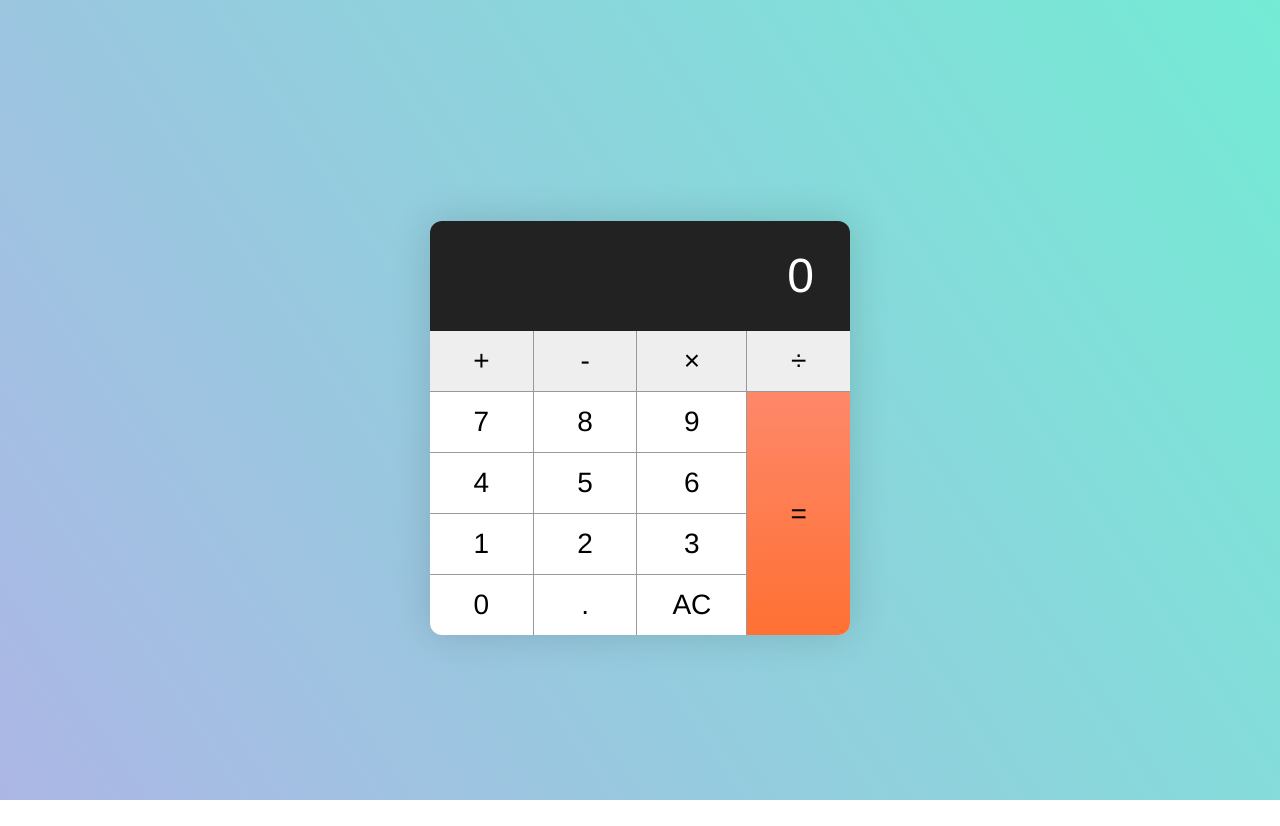
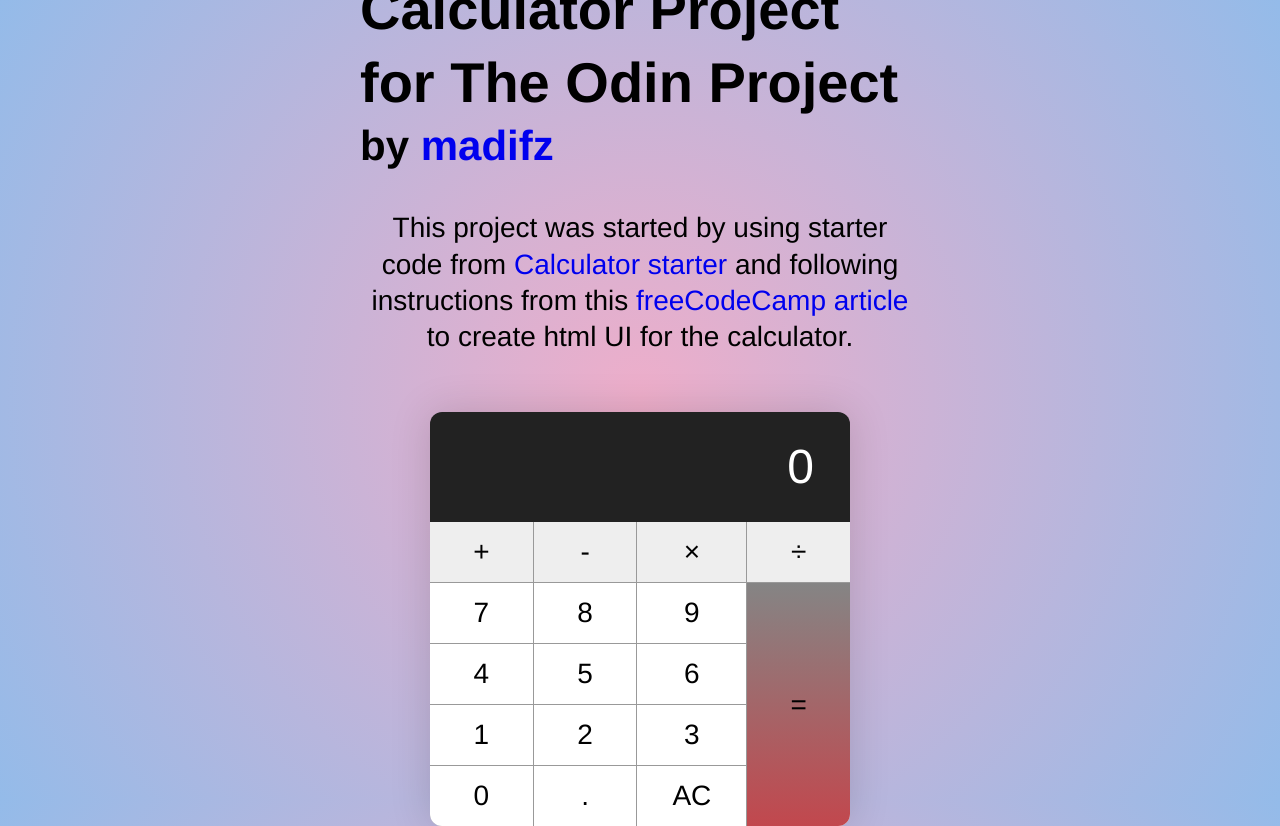
Before and after one commit to madifz/js-calculator, a plain HTML site: page index.html in a window 1280 px wide. Before the commit the page ends 800 px from the top, so only its background shows below. Drawn offline with Linux system fonts and the light colour scheme.

Commit message:
Minor CSS style changes for UI

```diff
--- a/index.html
+++ b/index.html
@@ -3,6 +3,15 @@
 		<link rel="stylesheet" href="/site.css">
 	</head>
 	<body>
+		<div class="container">
+			<h1>Calculator Project for The Odin Project</h1>
+			<h2>by <a href="https://github.com/madifz" target="_blank">madifz</a></h2><br>
+			<p>This project was started by using starter code from
+				<a href="https://codepen.io/zellwk/pen/pLgmGL">Calculator starter</a>
+				and following instructions from this
+				<a href="https://www.freecodecamp.org/news/how-to-build-an-html-calculator-app-from-scratch-using-javascript-4454b8714b98/">freeCodeCamp article</a>
+				to create html UI for the calculator.
+			</p>
 			<div class="jsc">
 				<div class="jsc_display">
 					0
@@ -27,6 +36,7 @@
 					<button class="key--equal" data-action="calculate">=</button>
 				</div>
 			</div>
+		</div>
 	</body>
 	<footer>
 		<script src="/site.js"></script>
--- a/site.css
+++ b/site.css
@@ -111,7 +111,7 @@ html {
 
 body {
   align-items: center;
-  background-image: linear-gradient(236deg, #74ebd5, #acb6e5);
+  background-image: radial-gradient(circle, rgba(238,174,202,1) 0%, rgba(148,187,233,1) 100%);
   display: flex;
   height: 100vh;
   justify-content: center;
@@ -176,7 +176,7 @@ body {
 }
 
 .key--equal {
-  background-image: linear-gradient(to bottom, #fe886a, #ff7033);
+  background-image: linear-gradient(to bottom, hsl(357, 0%, 52%), hsl(357, 50%, 52%));
   grid-column: -2;
   grid-row: 2 / span 4;
 }
```
Lines whose indentation alone changed are shown as unchanged.
